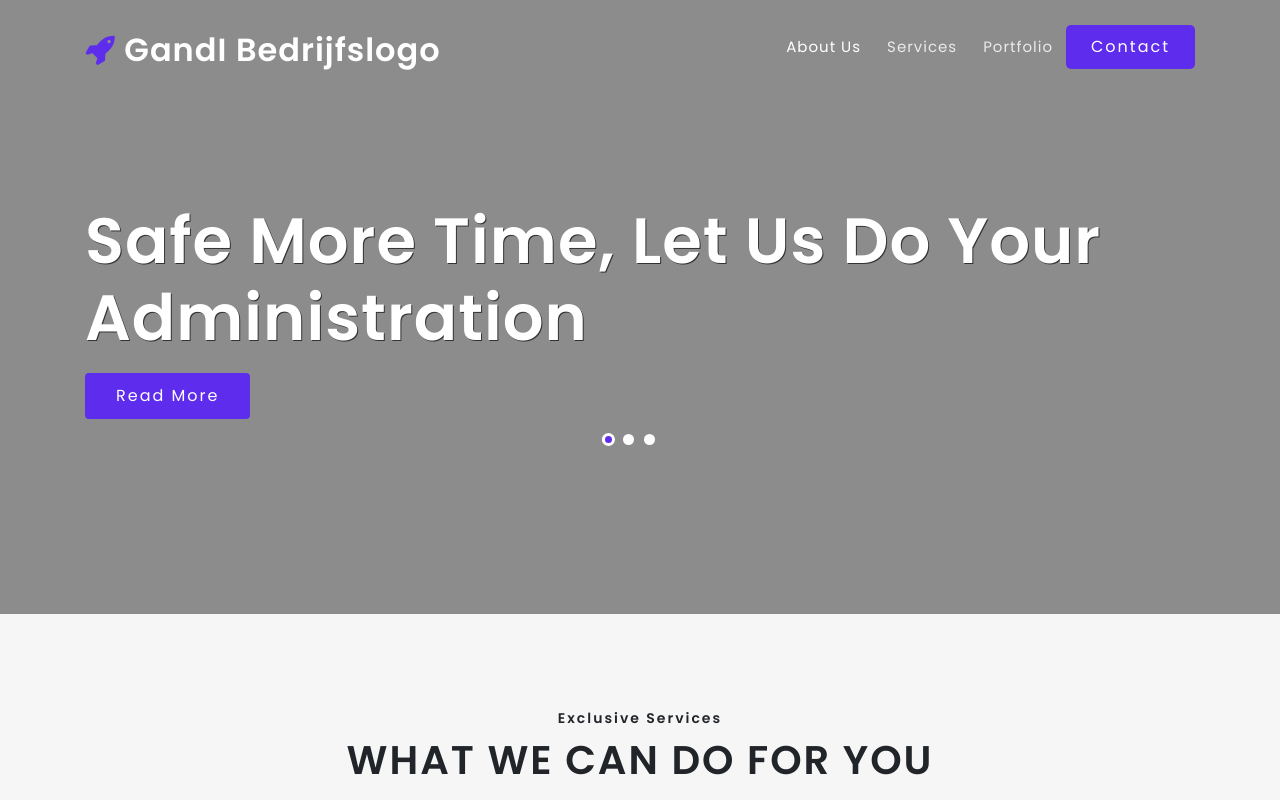
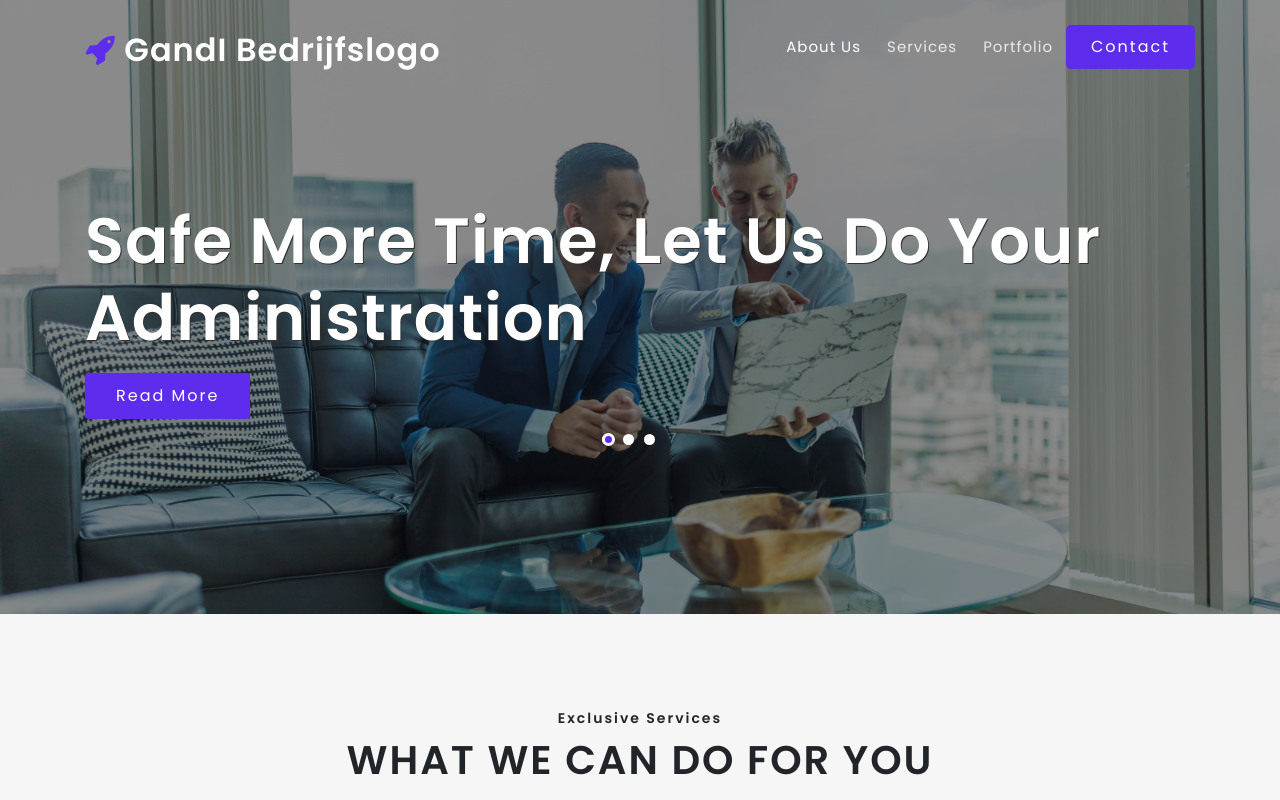
Before and after one commit to berryblue88/Gianny, a plain HTML site: page index.html in a window 1280 px wide. Shown: the top 800 px of the page. Drawn offline with nearby package versions, Linux system fonts and the light colour scheme; files whose address does not match are found by name.

Commit message:
Update style.css

```diff
--- a/style.css
+++ b/style.css
@@ -380,7 +380,7 @@ li > a:only-child:after { content: ''; }
 
 /*-- banner --*/
 .banner {
-    background: url(../images/ban11.png)no-repeat center;
+    background: url(../ban11.png)no-repeat center;
     -webkit-background-size: cover;
     -moz-background-size: cover;
     -o-background-size: cover;
```
